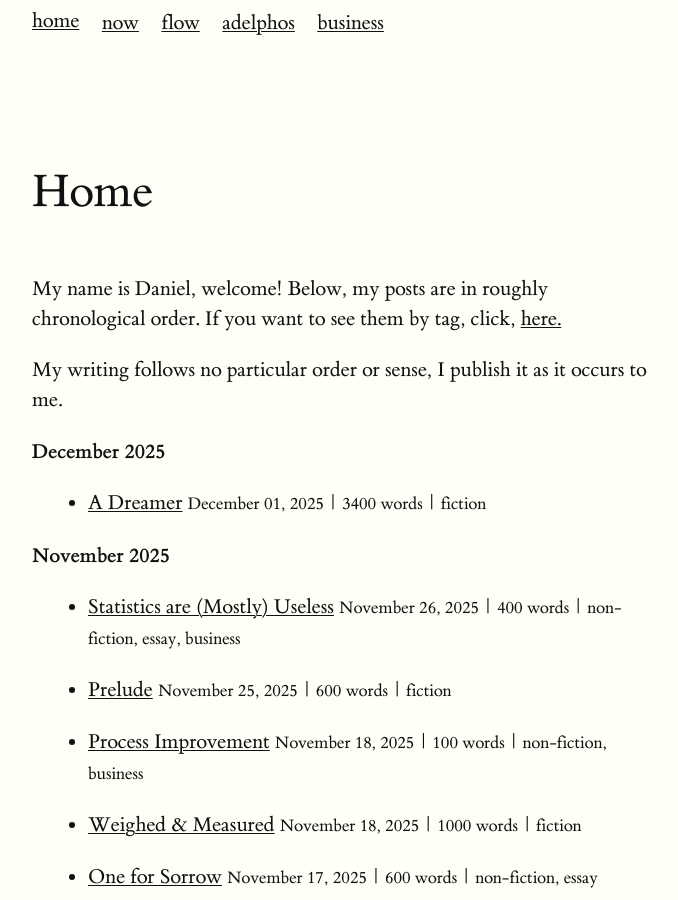
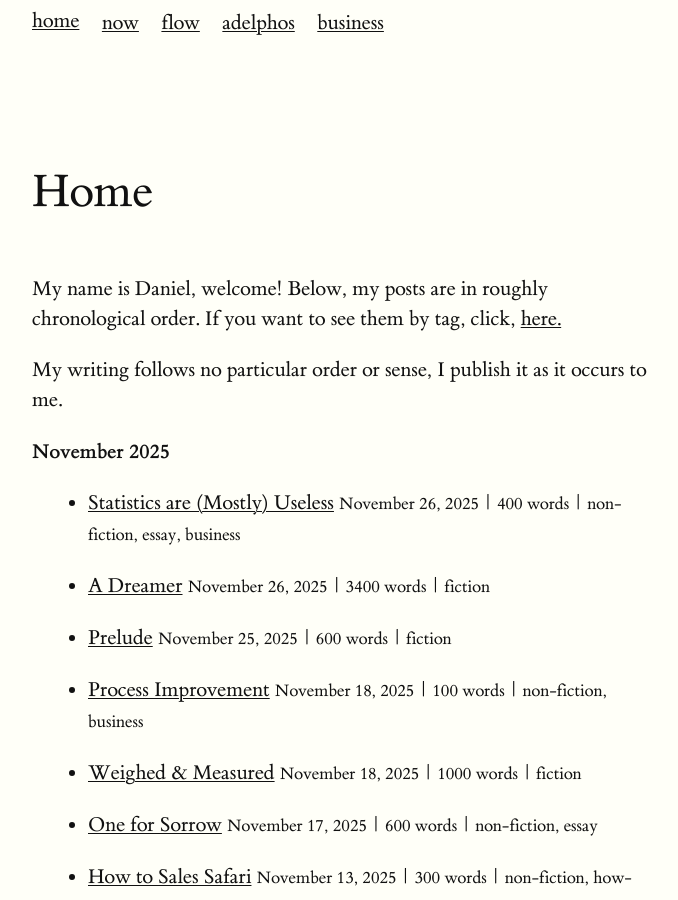
Before and after one commit to pact-wheeler/exp7, a Jekyll site: the page built from index.md, in a window 1280 px wide and 900 px high. Shown: the whole window, without its empty margins (128-806 px from the left). Built offline with Jekyll 4.4.1, drawn with Linux system fonts in a browser that asks for light colours.

Commit message:
Update 2025-11-26-A-Dreamer.md

```diff
--- a/_posts/2025-11-26-A-Dreamer.md
+++ b/_posts/2025-11-26-A-Dreamer.md
@@ -2,7 +2,7 @@
 layout: series-post
 title: A Dreamer
 permalink: /adelphos/0002
-date: 2025-12-01
+date: 2025-11-26
 tags: fiction
 series: adelphos
 series_order: 02
```
